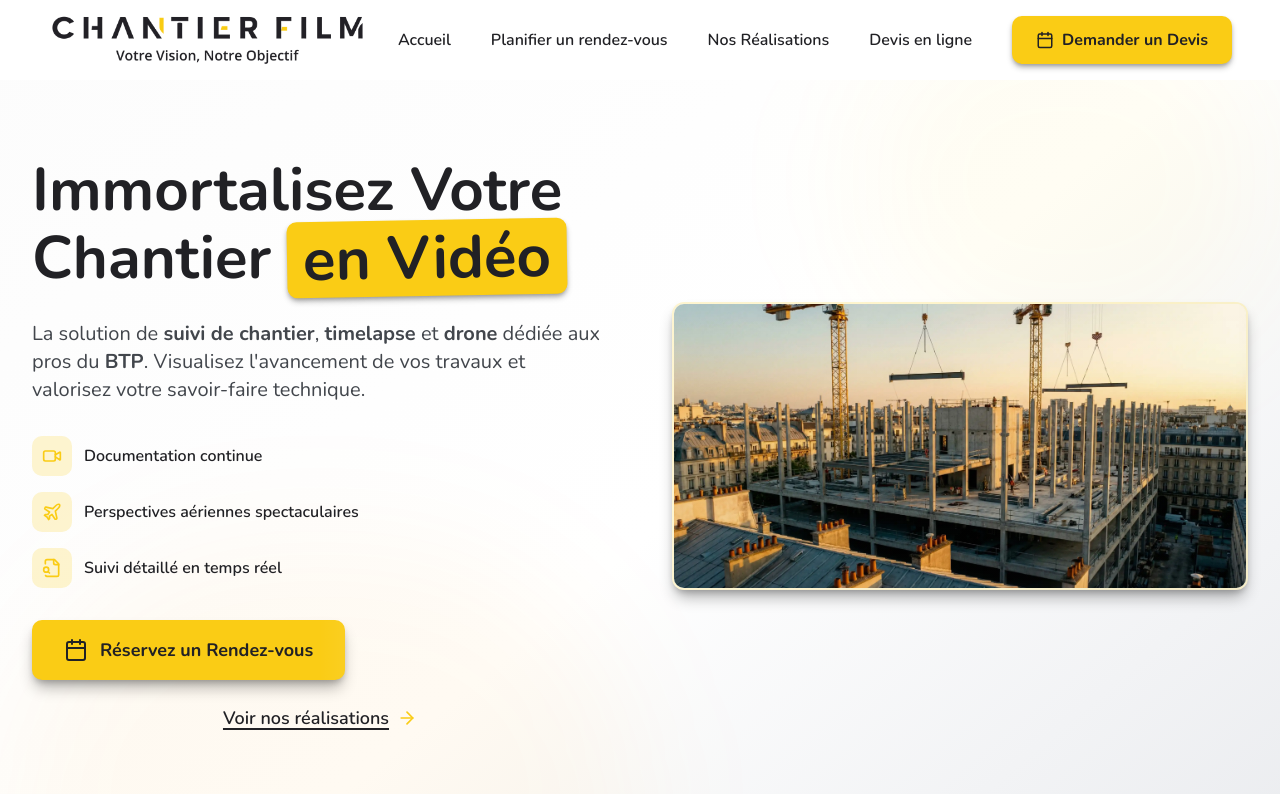
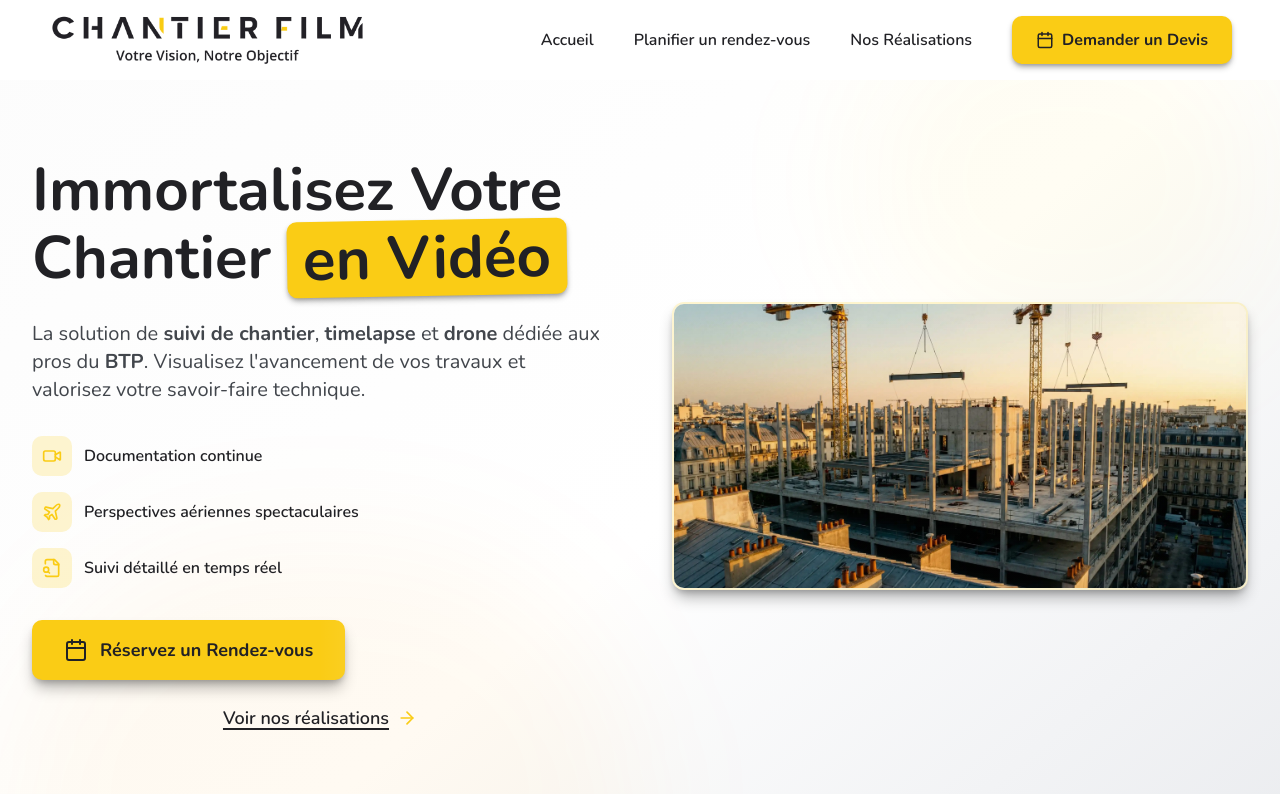
Before and after one commit to ChantierFilm/chantierfilm_site, a Next.js app: page / in a window 1280 px wide. Shown: the top 794 px of the page. Built offline with nearby package versions, Linux system fonts and the light colour scheme.

Commit message:
refactor: remove Devis en ligne link from navigation and footer components

```diff
--- a/components/Footer.tsx
+++ b/components/Footer.tsx
@@ -97,14 +97,6 @@ export default function Footer() {
                   Nos Réalisations
                 </Link>
               </li>
-              <li>
-                <Link
-                  href="/devis"
-                  className="hover:text-chantier-yellow transition-colors inline-block"
-                >
-                  Devis en ligne
-                </Link>
-              </li>
             </ul>
           </div>
         </div>
--- a/components/Navbar.tsx
+++ b/components/Navbar.tsx
@@ -23,7 +23,6 @@ export default function Navbar() {
     { href: '/', label: 'Accueil' },
     { href: '/rendez-vous/', label: 'Planifier un rendez-vous' },
     { href: '/realisations/', label: 'Nos Réalisations' },
-    { href: '/devis', label: 'Devis en ligne' },
   ];
 
   return (
```
